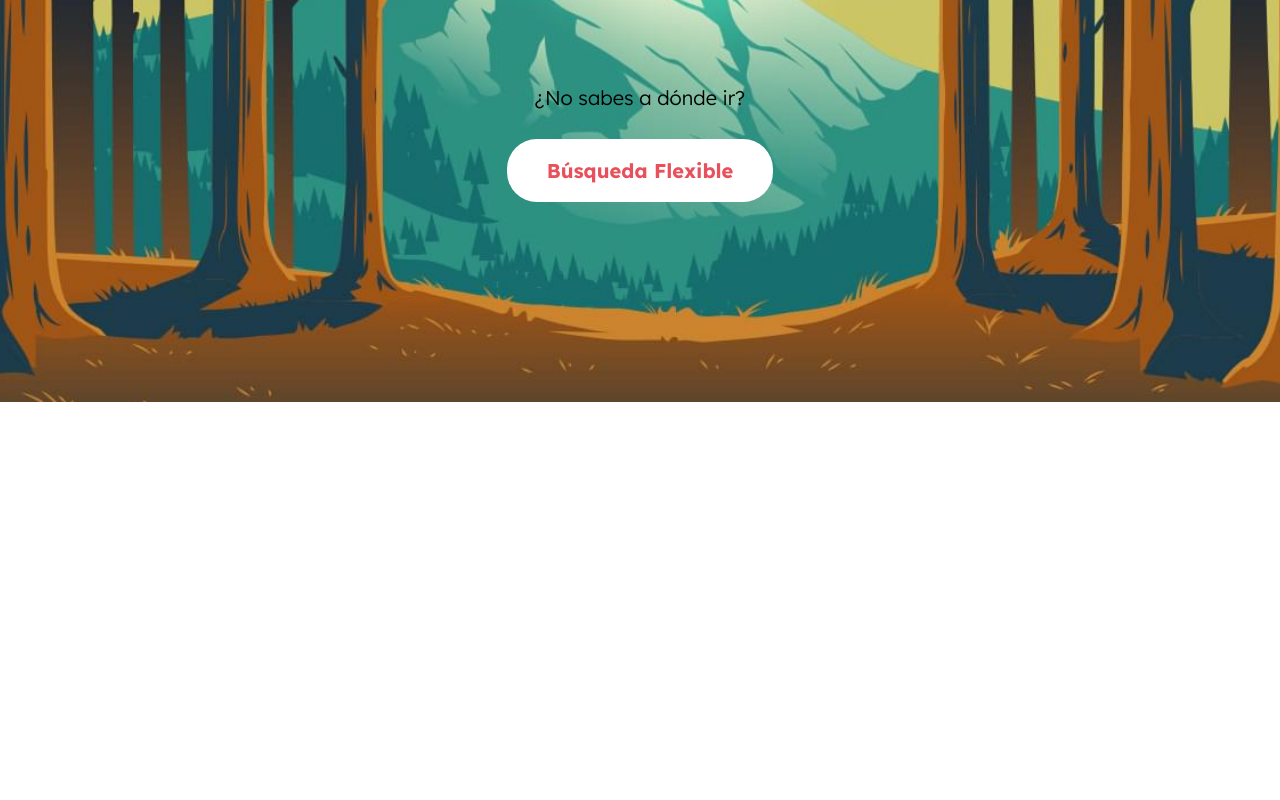
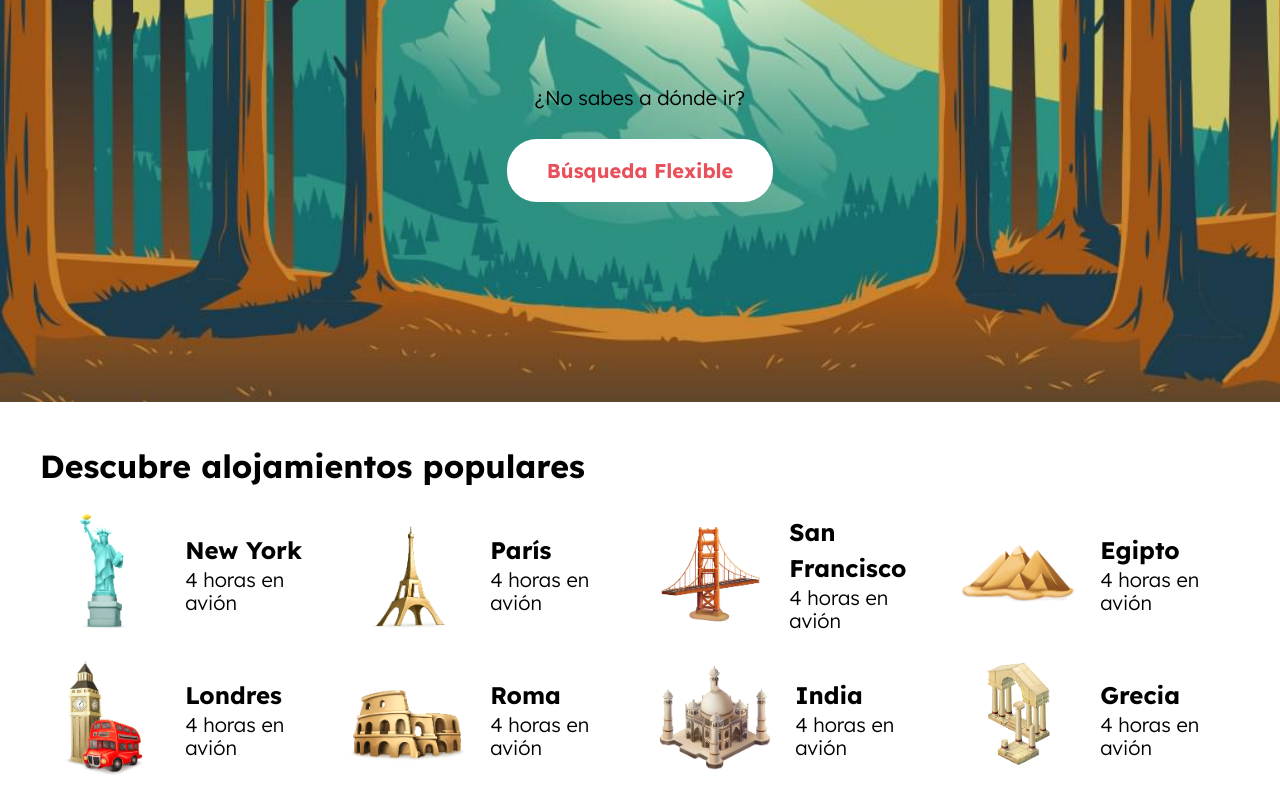
Before and after one commit to techred24/AIRBNB-HOMEPAGE, a website: page index.html in a window 1280 px wide. Shown: the part 377-1177 px from the top of the page. Before the commit the page ends 800 px from the top, so only its background shows below. Drawn offline with Linux system fonts and the light colour scheme.

Commit message:
Destinos section done

```diff
--- a/index.html
+++ b/index.html
@@ -59,5 +59,92 @@
             <a href="#" class="header__busqueda-boton">Búsqueda Flexible</a>
         </div>
     </header>
+
+    <section class="destinos contenedor seccion">
+        <h2 class="destinos__heading">Descubre alojamientos populares</h2>
+
+        <ul class="destinos__grid">
+            <li class="destino">
+                <div class="destino__imagen">
+                    <img src="build/img/icono_destino_1.png" alt="imagen destino">
+                </div>
+
+                <div class="destino__informacion">
+                    <h3 class="destino__nombre">New York</h3>
+                    <p class="destino__distancia">4 horas en avión</p>
+                </div>
+            </li>
+            <li class="destino">
+                <div class="destino__imagen">
+                    <img src="build/img/icono_destino_2.png" alt="imagen destino">
+                </div>
+
+                <div class="destino__informacion">
+                    <h3 class="destino__nombre">París</h3>
+                    <p class="destino__distancia">4 horas en avión</p>
+                </div>
+            </li>
+            <li class="destino">
+                <div class="destino__imagen">
+                    <img src="build/img/icono_destino_3.png" alt="imagen destino">
+                </div>
+
+                <div class="destino__informacion">
+                    <h3 class="destino__nombre">San Francisco</h3>
+                    <p class="destino__distancia">4 horas en avión</p>
+                </div>
+            </li>
+            <li class="destino">
+                <div class="destino__imagen">
+                    <img src="build/img/icono_destino_4.png" alt="imagen destino">
+                </div>
+
+                <div class="destino__informacion">
+                    <h3 class="destino__nombre">Egipto</h3>
+                    <p class="destino__distancia">4 horas en avión</p>
+                </div>
+            </li>
+            <li class="destino">
+                <div class="destino__imagen">
+                    <img src="build/img/icono_destino_5.png" alt="imagen destino">
+                </div>
+
+                <div class="destino__informacion">
+                    <h3 class="destino__nombre">Londres</h3>
+                    <p class="destino__distancia">4 horas en avión</p>
+                </div>
+            </li>
+            <li class="destino">
+                <div class="destino__imagen">
+                    <img src="build/img/icono_destino_6.png" alt="imagen destino">
+                </div>
+
+                <div class="destino__informacion">
+                    <h3 class="destino__nombre">Roma</h3>
+                    <p class="destino__distancia">4 horas en avión</p>
+                </div>
+            </li>
+            <li class="destino">
+                <div class="destino__imagen">
+                    <img src="build/img/icono_destino_7.png" alt="imagen destino">
+                </div>
+
+                <div class="destino__informacion">
+                    <h3 class="destino__nombre">India</h3>
+                    <p class="destino__distancia">4 horas en avión</p>
+                </div>
+            </li>
+            <li class="destino">
+                <div class="destino__imagen">
+                    <img src="build/img/icono_destino_8.png" alt="imagen destino">
+                </div>
+
+                <div class="destino__informacion">
+                    <h3 class="destino__nombre">Grecia</h3>
+                    <p class="destino__distancia">4 horas en avión</p>
+                </div>
+            </li>
+        </ul>
+    </section>
 </body>
 </html>
--- a/src/scss/app.scss
+++ b/src/scss/app.scss
@@ -1,2 +1,3 @@
 @use 'base';
 @use 'ui/header';
+@use 'ui/contenido';
--- a/src/scss/base/_tipografia.scss
+++ b/src/scss/base/_tipografia.scss
@@ -16,3 +16,6 @@ h3 {
 a {
     text-decoration: none;
 }
+[class$="__heading"] {
+    margin: 2rem 0;
+}
--- /dev/null
+++ b/src/scss/ui/contenido/_destinos.scss
@@ -0,0 +1,30 @@
+@use 'base/variables' as v;
+@use 'base/mixins' as m;
+
+
+.destinos {
+    &__grid {
+        @include m.grid(1, 2rem);
+
+        @include m.tablet {
+            @include m.grid(2, 2rem);
+        }
+        @include m.desktop {
+            @include m.grid(4, 2rem);
+        }
+    }
+}
+
+.destino {
+    display: flex;
+    justify-content: space-evenly;
+    align-items: center;
+    gap: 2rem;
+    &__imagen {
+        width: 14rem;
+    }
+    &__nombre,
+    &__distancia {
+        margin: 0;
+    }
+}
--- /dev/null
+++ b/src/scss/ui/contenido/_index.scss
@@ -0,0 +1 @@
+@forward 'destinos';
```
Also changed, not shown: build/css/app.css, 1 other file.
